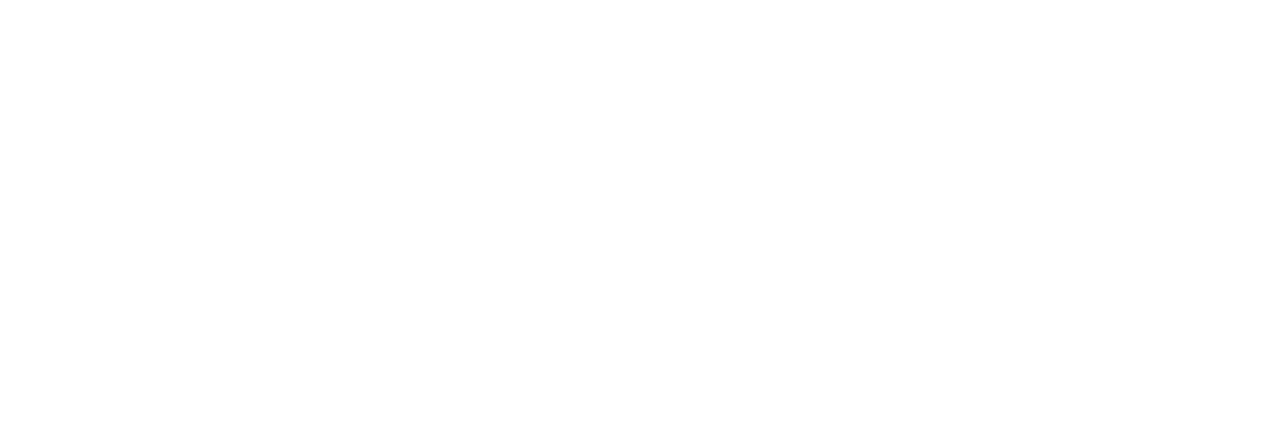
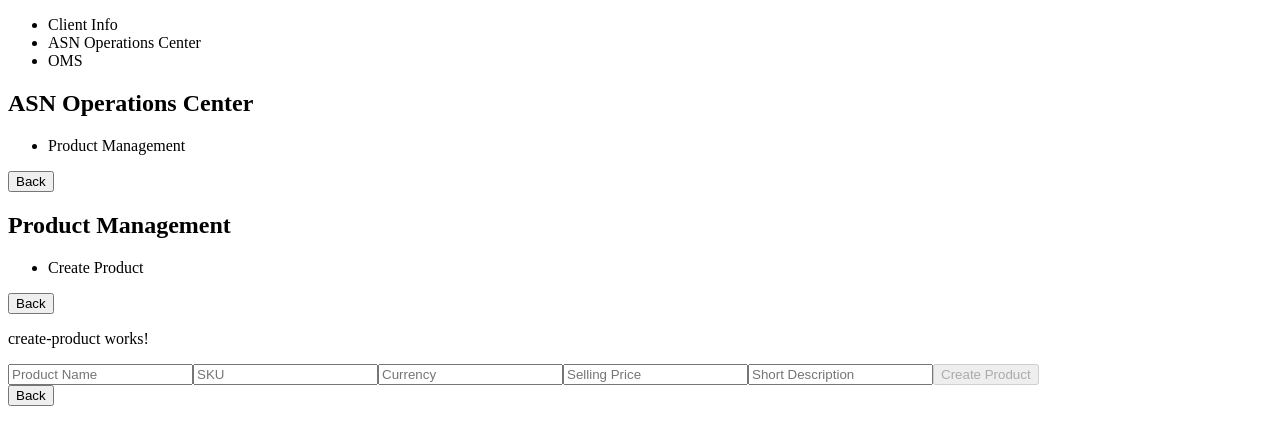
Before and after one commit to philipzhang86/mini-warehouse, an Angular app: page /client-dashboard/asn-operations-center/product-dashboard/create-product in a window 1280 px wide. Before the commit this address led to /. Shown: the top 444 px of the page. Built offline with nearby package versions, Linux system fonts and the light colour scheme.

Commit message:
create product compo work, create client modified

```diff
--- a/src/app/app.module.ts
+++ b/src/app/app.module.ts
@@ -19,6 +19,7 @@ import { DisplayClientsListComponent } from './client-management/display-clients
 import { DeleteClientComponent } from './client-management/delete-client/delete-client.component';
 import { AsnOperationsCenterComponent } from './asn-operations-center/asn-operations-center.component';
 import { ProductDashboardComponent } from './product-dashboard/product-dashboard.component';
+import { CreateProductComponent } from './product-dashboard/create-product/create-product.component';
 
 @NgModule({
   declarations: [
@@ -35,7 +36,8 @@ import { ProductDashboardComponent } from './product-dashboard/product-dashboard
     DisplayClientsListComponent,
     DeleteClientComponent,
     AsnOperationsCenterComponent,
-    ProductDashboardComponent
+    ProductDashboardComponent,
+    CreateProductComponent
   ],
   imports: [
     BrowserModule,
--- a/src/app/client-management/create-client/create-client.component.html
+++ b/src/app/client-management/create-client/create-client.component.html
@@ -1,17 +1,19 @@
 <div class="create-client">
   <h2>Create Client</h2>
-  <form (ngSubmit)="createClient()">
-    <input type="text" [(ngModel)]="client.username" name="username" placeholder="Username" required>
-    <input type="password" [(ngModel)]="client.password" name="password" placeholder="Password" required>
-    <input type="email" [(ngModel)]="client.email" name="email" placeholder="Email" required>
-    <input type="text" [(ngModel)]="client.companyName" name="companyName" placeholder="Company Name" required>
-    <input type="text" [(ngModel)]="client.areaCode" name="areaCode" placeholder="Area Code" required>
-    <input type="text" [(ngModel)]="client.phone" name="phone" placeholder="Phone" required>
-    <input type="text" [(ngModel)]="client.address" name="address" placeholder="Address" required>
-    <input type="text" [(ngModel)]="client.city" name="city" placeholder="City" required>
-    <input type="text" [(ngModel)]="client.state" name="state" placeholder="State" required>
-    <input type="text" [(ngModel)]="client.country" name="country" placeholder="Country" required>
-    <button type="submit">Create Client</button>
+  <form (ngSubmit)="form.valid &&createClient()" #form="ngForm">
+    <input type="text" [(ngModel)]="client.username" name="username" placeholder="Username" required ngModel
+      #username="ngModel">
+    <input type="password" [(ngModel)]="client.password" name="password" placeholder="Password" required
+      #password="ngModel">
+    <input type="email" [(ngModel)]="client.email" name="email" placeholder="Email" ngModel>
+    <input type="text" [(ngModel)]="client.companyName" name="companyName" placeholder="Company Name" ngModel>
+    <input type="text" [(ngModel)]="client.areaCode" name="areaCode" placeholder="Area Code" ngModel>
+    <input type="text" [(ngModel)]="client.phone" name="phone" placeholder="Phone" ngModel>
+    <input type="text" [(ngModel)]="client.address" name="address" placeholder="Address" ngModel>
+    <input type="text" [(ngModel)]="client.city" name="city" placeholder="City" ngModel>
+    <input type="text" [(ngModel)]="client.state" name="state" placeholder="State" ngModel>
+    <input type="text" [(ngModel)]="client.country" name="country" placeholder="Country" ngModel>
+    <button type="submit" [disabled]="!form.valid">Create Client</button>
   </form>
   <button (click)="goBack()">Back</button>
   <router-outlet></router-outlet>
--- a/src/app/client-management/create-client/create-client.component.ts
+++ b/src/app/client-management/create-client/create-client.component.ts
@@ -1,6 +1,5 @@
 import { Component, OnInit } from '@angular/core';
 import { HttpClient, HttpHeaders } from '@angular/common/http';
-import { Location } from '@angular/common';
 import { AuthService } from 'src/app/auth.service';
 import { Router } from '@angular/router'; // 引入Router服务
 
--- /dev/null
+++ b/src/app/product-dashboard/create-product/create-product.component.html
@@ -0,0 +1,31 @@
+<div>
+  <p>create-product works!</p>
+
+  <form (ngSubmit)="form.valid && createProduct()" #form="ngForm">
+    <!-- Product Name -->
+    <input type="text" [(ngModel)]="product.name" name="name" placeholder="Product Name" required ngModel
+      #name="ngModel">
+
+    <!-- SKU -->
+    <input type="text" [(ngModel)]="product.sku" name="sku" placeholder="SKU" required ngModel #sku="ngModel">
+
+    <!-- Currency -->
+    <input type="text" [(ngModel)]="product.currency" name="currency" placeholder="Currency" required ngModel
+      #currency="ngModel">
+
+    <!-- Selling Price -->
+    <input type="text" [(ngModel)]="product.sellingPrice" name="sellingPrice" placeholder="Selling Price" required
+      ngModel #sellingPrice="ngModel" pattern="^\d+(\.\d{1,2})?$">
+
+    <!-- Short Description -->
+    <input type="text" [(ngModel)]="product.shortDescription" name="shortDescription" placeholder="Short Description"
+      ngModel #shortDescription="ngModel">
+
+    <!-- Submit Button -->
+    <button type="submit" [disabled]="!form.valid">Create Product</button>
+  </form>
+
+
+  <button (click)="goBack()">Back</button>
+  <router-outlet></router-outlet>
+</div>
--- /dev/null
+++ b/src/app/product-dashboard/create-product/create-product.component.ts
@@ -0,0 +1,51 @@
+import { Component, OnInit } from '@angular/core';
+import { HttpClient, HttpHeaders } from '@angular/common/http';
+import { AuthService } from 'src/app/auth.service';
+import { Router } from '@angular/router';
+
+@Component({
+  selector: 'app-create-product',
+  templateUrl: './create-product.component.html',
+  styleUrls: ['./create-product.component.scss']
+})
+export class CreateProductComponent implements OnInit {
+
+  product = {
+    name: '',  //!
+    sku: '',//!
+    currency: '',//!
+    sellingPrice: '',//!
+    shortDescription: '',
+    createdById: '',
+    updatedById: ''
+  };
+
+  constructor(
+    private http: HttpClient,
+    private router: Router,
+    private authService: AuthService
+  ) { }
+
+  ngOnInit(): void {
+    console.log("create product");
+  }
+
+  createProduct(): void {
+    const token = this.authService.getToken();
+    this.http.post('http://localhost:9081/asn-service/api/clients/products/', this.product, {
+      headers: new HttpHeaders({
+        'Authorization': `Bearer ${token}`
+      })
+    }).subscribe(() => {
+      alert('Product created successfully');
+      this.goBack();
+    }, error => {
+      console.error('Error creating product', error);
+      alert('Failed to create product' + error.message);
+    });
+  }
+
+  goBack(): void {
+    this.router.navigate(['/client-dashboard/asn-operations-center/product-dashboard']);
+  }
+}
--- a/src/app/product-dashboard/product-dashboard.component.html
+++ b/src/app/product-dashboard/product-dashboard.component.html
@@ -1 +1,8 @@
-<p>product-dashboard works!</p>
+<div class="product-dashboard">
+  <h2>Product Management</h2>
+  <ul>
+    <li routerLink="create-product">Create Product</li>
+  </ul>
+  <button (click)="goBack()">Back</button>
+  <router-outlet></router-outlet>
+</div>
--- a/src/app/product-dashboard/product-dashboard.component.ts
+++ b/src/app/product-dashboard/product-dashboard.component.ts
@@ -1,4 +1,5 @@
 import { Component, OnInit } from '@angular/core';
+import { Router } from '@angular/router';
 
 @Component({
   selector: 'app-product-dashboard',
@@ -7,9 +8,14 @@ import { Component, OnInit } from '@angular/core';
 })
 export class ProductDashboardComponent implements OnInit {
 
-  constructor() { }
+  constructor(
+    private router: Router
+  ) { }
 
   ngOnInit(): void {
   }
 
+  goBack(): void {
+    this.router.navigate(['/client-dashboard/asn-operations-center']);
+  }
 }
```
Also changed, not shown: src/app/app-routing.module.ts (+8 -1 lines), src/app/product-dashboard/create-product/create-product.component.scss (added), 1 other file (tests, documents, lock files or other folders).
